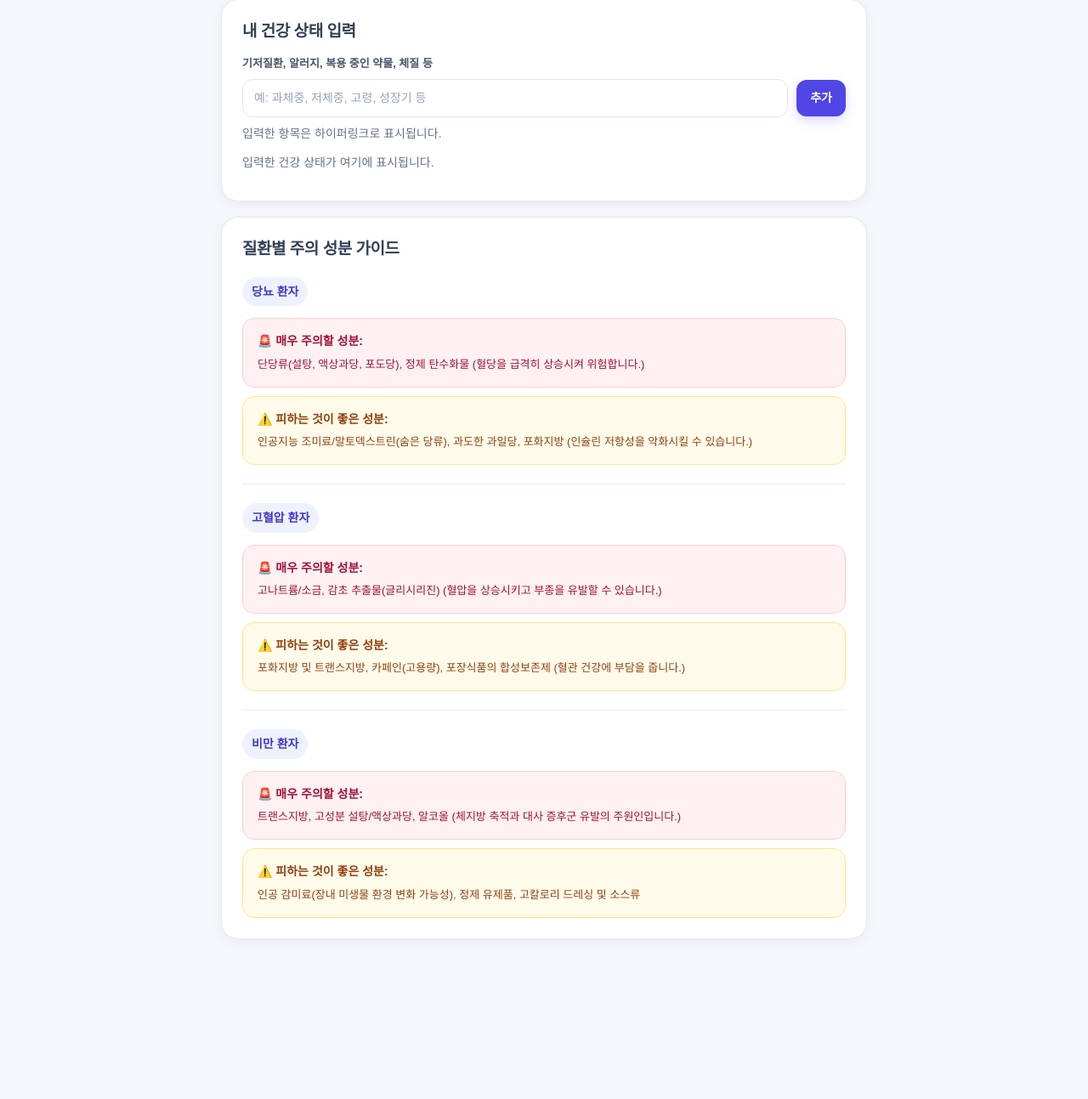
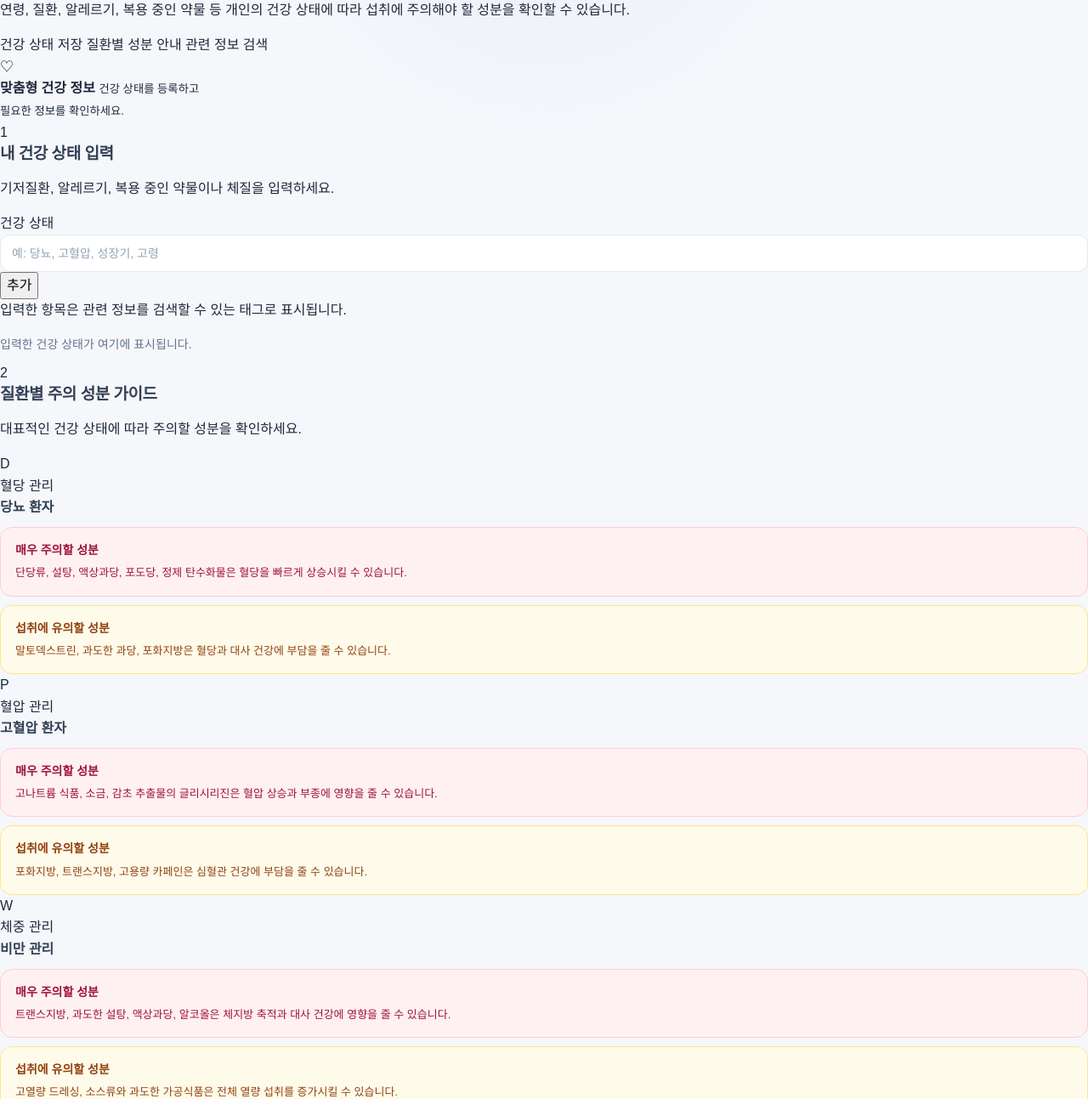
Before and after one commit to gux18/FiltEat, a website: page guide/guide.html in a window 1280 px wide. Shown: the part 173-1466 px from the top of the page at 85% size. Before the commit the page ends 1344 px from the top, so only its background shows below. Drawn offline with Linux system fonts and the light colour scheme.

Commit message:
Update guide.html

```diff
--- a/guide/guide.html
+++ b/guide/guide.html
@@ -2,82 +2,278 @@
 <html lang="ko">
 <head>
   <meta charset="UTF-8">
-        <meta name="viewport" content="width=device-width, initial-scale=1.0">
-        <title>건강 상태에 따라 피해야 할 성분</title>
+
+  <meta
+    name="viewport"
+    content="width=device-width, initial-scale=1.0"
+  >
+
+  <title>건강별 주의 성분</title>
+
   <link rel="stylesheet" href="../style.css">
 </head>
-    <body class="bg-slate-50 min-h-screen text-slate-800 p-4">
-        <div class="wrap">
-            <!-- 메인 타이틀 카드 -->
-            <div class="card">
-                <h1>건강 상태에 따라 피해야 할 성분</h1>
-                <p class="muted">연령, 질환 등 건강 상태별로 피해야 할 성분을 확인하세요.</p>
+
+<body class="guide-page">
+  <main class="guide-shell">
+
+    <!-- 홈페이지 이동 -->
+    <a href="../index.html" class="home-button">
+      <span aria-hidden="true">←</span>
+      홈페이지로
+    </a>
+
+    <!-- 상단 소개 -->
+    <header class="guide-hero">
+      <div class="guide-hero-content">
+        <span class="guide-eyebrow">HEALTH GUIDE</span>
+
+        <h1>
+          건강 상태에 따른<br>
+          주의 성분을 확인하세요
+        </h1>
+
+        <p>
+          연령, 질환, 알레르기, 복용 중인 약물 등 개인의 건강 상태에 따라
+          섭취에 주의해야 할 성분을 확인할 수 있습니다.
+        </p>
+
+        <div class="guide-badges">
+          <span>건강 상태 저장</span>
+          <span>질환별 성분 안내</span>
+          <span>관련 정보 검색</span>
+        </div>
       </div>
 
-            <!-- (1) 사용자 건강 상태 입력 및 수정 폼 -->
-            <div class="card mt-4">
-                <h2>내 건강 상태 입력</h2>
-                <form id="health-form" class="form-group" onsubmit="event.preventDefault(); addHealthItem();">
-                    <div class="input-field">
-                        <label for="healthInput">기저질환, 알러지, 복용 중인 약물, 체질 등</label>
-                        <div class="input-row">
-                            <input type="text" id="healthInput" placeholder="예: 과체중, 저체중, 고령, 성장기 등">
-                            <button type="button" onclick="addHealthItem()" class="btn-primary">추가</button>
+      <div class="guide-hero-visual">
+        <div class="health-visual-card">
+          <div class="health-visual-icon">♡</div>
+
+          <strong>맞춤형 건강 정보</strong>
+
+          <small>
+            건강 상태를 등록하고<br>
+            필요한 정보를 확인하세요.
+          </small>
         </div>
       </div>
-                    <p class="muted mt-2">입력한 항목은 하이퍼링크로 표시됩니다.</p>
-                    <div id="healthTags" class="tag-list mt-3"></div>
-                </form>
+    </header>
+
+    <div class="guide-layout">
+
+      <!-- 왼쪽 주요 콘텐츠 -->
+      <div class="guide-main-column">
+
+        <!-- 건강 상태 입력 -->
+        <section class="guide-card health-input-card">
+          <div class="guide-card-heading">
+            <span class="guide-step">1</span>
+
+            <div>
+              <h2>내 건강 상태 입력</h2>
+
+              <p>
+                기저질환, 알레르기, 복용 중인 약물이나 체질을 입력하세요.
+              </p>
+            </div>
           </div>
 
-            <!-- (2) 주요 질환별 주의/제한 성분 가이드 -->
-            <div class="card mt-4">
+          <form
+            id="health-form"
+            onsubmit="event.preventDefault(); addHealthItem();"
+          >
+            <label
+              for="healthInput"
+              class="guide-input-label"
+            >
+              건강 상태
+            </label>
+
+            <div class="guide-input-row">
+              <input
+                type="text"
+                id="healthInput"
+                maxlength="30"
+                placeholder="예: 당뇨, 고혈압, 성장기, 고령"
+              >
+
+              <button
+                type="button"
+                class="guide-add-button"
+                onclick="addHealthItem()"
+              >
+                추가
+              </button>
+            </div>
+
+            <p class="guide-input-help">
+              입력한 항목은 관련 정보를 검색할 수 있는 태그로 표시됩니다.
+            </p>
+
+            <div
+              id="healthTags"
+              class="tag-list guide-tag-list"
+            ></div>
+          </form>
+        </section>
+
+        <!-- 질환별 안내 -->
+        <section class="guide-card">
+          <div class="guide-card-heading">
+            <span class="guide-step">2</span>
+
+            <div>
               <h2>질환별 주의 성분 가이드</h2>
 
+              <p>
+                대표적인 건강 상태에 따라 주의할 성분을 확인하세요.
+              </p>
+            </div>
+          </div>
+
+          <div class="disease-grid">
+
             <!-- 당뇨 -->
-                <section class="disease-info">
+            <article class="disease-card">
+              <div class="disease-card-header">
+                <span class="disease-icon diabetes-icon">D</span>
+
+                <div>
+                  <span class="disease-category">혈당 관리</span>
                   <h3>당뇨 환자</h3>
+                </div>
+              </div>
+
               <div class="warning-box">
-                        <strong>🚨 매우 주의할 성분:</strong>
-                        <p>단당류(설탕, 액상과당, 포도당), 정제 탄수화물 (혈당을 급격히 상승시켜 위험합니다.)</p>
+                <strong>매우 주의할 성분</strong>
+
+                <p>
+                  단당류, 설탕, 액상과당, 포도당, 정제 탄수화물은
+                  혈당을 빠르게 상승시킬 수 있습니다.
+                </p>
               </div>
+
               <div class="caution-box">
-                        <strong>⚠️ 피하는 것이 좋은 성분:</strong>
-                        <p>인공지능 조미료/말토덱스트린(숨은 당류), 과도한 과일당, 포화지방 (인슐린 저항성을 악화시킬 수 있습니다.)</p>
+                <strong>섭취에 유의할 성분</strong>
+
+                <p>
+                  말토덱스트린, 과도한 과당, 포화지방은
+                  혈당과 대사 건강에 부담을 줄 수 있습니다.
+                </p>
+              </div>
+            </article>
+
+            <!-- 고혈압 -->
+            <article class="disease-card">
+              <div class="disease-card-header">
+                <span class="disease-icon pressure-icon">P</span>
+
+                <div>
+                  <span class="disease-category">혈압 관리</span>
+                  <h3>고혈압 환자</h3>
+                </div>
+              </div>
+
+              <div class="warning-box">
+                <strong>매우 주의할 성분</strong>
+
+                <p>
+                  고나트륨 식품, 소금, 감초 추출물의 글리시리진은
+                  혈압 상승과 부종에 영향을 줄 수 있습니다.
+                </p>
+              </div>
+
+              <div class="caution-box">
+                <strong>섭취에 유의할 성분</strong>
+
+                <p>
+                  포화지방, 트랜스지방, 고용량 카페인은
+                  심혈관 건강에 부담을 줄 수 있습니다.
+                </p>
+              </div>
+            </article>
+
+            <!-- 비만 -->
+            <article class="disease-card">
+              <div class="disease-card-header">
+                <span class="disease-icon weight-icon">W</span>
+
+                <div>
+                  <span class="disease-category">체중 관리</span>
+                  <h3>비만 관리</h3>
+                </div>
+              </div>
+
+              <div class="warning-box">
+                <strong>매우 주의할 성분</strong>
+
+                <p>
+                  트랜스지방, 과도한 설탕, 액상과당, 알코올은
+                  체지방 축적과 대사 건강에 영향을 줄 수 있습니다.
+                </p>
+              </div>
+
+              <div class="caution-box">
+                <strong>섭취에 유의할 성분</strong>
+
+                <p>
+                  고열량 드레싱, 소스류와 과도한 가공식품은
+                  전체 열량 섭취를 증가시킬 수 있습니다.
+                </p>
+              </div>
+            </article>
+
+          </div>
+        </section>
+      </div>
+
+      <!-- 오른쪽 안내 -->
+      <aside class="guide-side-column">
+
+        <section class="guide-side-card">
+          <span class="guide-side-number">1</span>
+
+          <div>
+            <h3>건강 상태 등록</h3>
+            <p>
+              현재 건강 상태나 주의할 항목을 간단히 입력하세요.
+            </p>
           </div>
         </section>
 
-                <hr class="divider">
+        <section class="guide-side-card">
+          <span class="guide-side-number">2</span>
 
-                <!-- 고혈압 -->
-                <section class="disease-info">
-                    <h3>고혈압 환자</h3>
-                    <div class="warning-box">
-                        <strong>🚨 매우 주의할 성분:</strong>
-                        <p>고나트륨/소금, 감초 추출물(글리시리진) (혈압을 상승시키고 부종을 유발할 수 있습니다.)</p>
-                    </div>
-                    <div class="caution-box">
-                        <strong>⚠️ 피하는 것이 좋은 성분:</strong>
-                        <p>포화지방 및 트랜스지방, 카페인(고용량), 포장식품의 합성보존제 (혈관 건강에 부담을 줍니다.)</p>
+          <div>
+            <h3>관련 정보 확인</h3>
+            <p>
+              생성된 태그를 누르면 관련 성분 정보를 검색할 수 있습니다.
+            </p>
           </div>
         </section>
 
-                <hr class="divider">
+        <section class="guide-side-card">
+          <span class="guide-side-number">3</span>
 
-                <!-- 비만 -->
-                <section class="disease-info">
-                    <h3>비만 환자</h3>
-                    <div class="warning-box">
-                        <strong>🚨 매우 주의할 성분:</strong>
-                        <p>트랜스지방, 고성분 설탕/액상과당, 알코올 (체지방 축적과 대사 증후군 유발의 주원인입니다.)</p>
-                    </div>
-                    <div class="caution-box">
-                        <strong>⚠️ 피하는 것이 좋은 성분:</strong>
-                        <p>인공 감미료(장내 미생물 환경 변화 가능성), 정제 유제품, 고칼로리 드레싱 및 소스류</p>
+          <div>
+            <h3>제품 성분 비교</h3>
+            <p>
+              제품 포장지의 영양정보와 원재료명을 함께 확인하세요.
+            </p>
           </div>
         </section>
+
+        <section class="guide-notice-card">
+          <strong>건강 정보 이용 안내</strong>
+
+          <p>
+            이 페이지의 정보는 일반적인 참고 자료입니다.
+            질환 치료나 식단 변경이 필요한 경우 의료 전문가와 상담하세요.
+          </p>
+        </section>
+
+      </aside>
     </div>
-        </div>
+  </main>
 
   <script src="guide.js"></script>
 </body>
```
Lines whose indentation alone changed are shown as unchanged.
